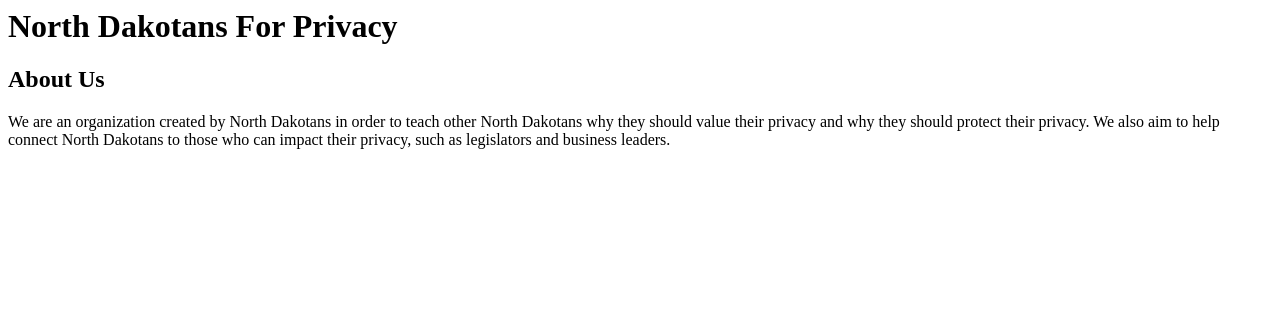
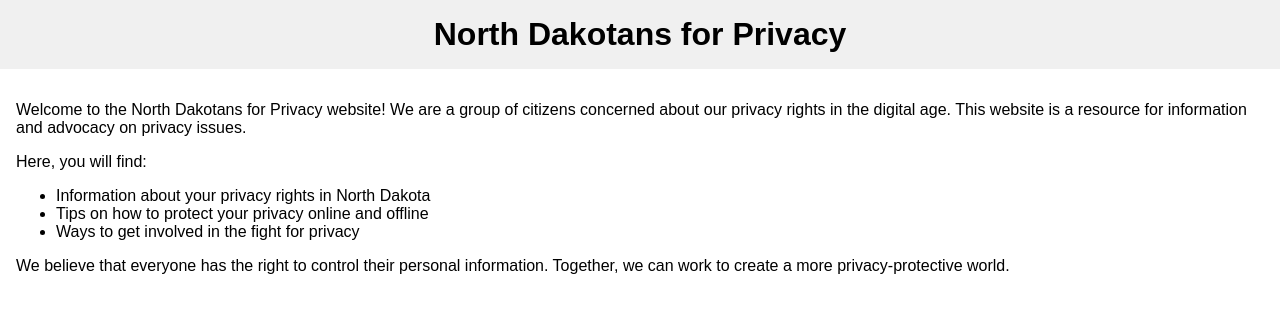
Before and after one commit to DylanSchnabel/ndprivacy, a plain HTML site: page ndprivacy.html in a window 1280 px wide. Drawn offline with Linux system fonts and the light colour scheme.

Commit message:
Update ndprivacy.html

```diff
--- a/ndprivacy.html
+++ b/ndprivacy.html
@@ -1,13 +1,45 @@
-<html>
-<h1>
-North Dakotans For Privacy
-</h1>
+<!DOCTYPE html>
+<html lang="en">
+<head>
+  <meta charset="UTF-8">
+  <meta name="viewport" content="width=device-width, initial-scale=1.0">
+  <title>North Dakotans for Privacy</title>
+  <style>
+    /* Basic styling */
+    body {
+      font-family: sans-serif;
+      margin: 0;
+      padding: 0;
+    }
+
+    header {
+      background-color: #f0f0f0;
+      padding: 1rem;
+      text-align: center;
+    }
+
+    h1 {
+      margin: 0;
+    }
+
+    main {
+      padding: 1rem;
+    }
+  </style>
+</head>
 <body>
-<h2>
-About Us </h2>
-<p>
-We are an organization created by North Dakotans in order to teach other North Dakotans why they should value their privacy and why they should protect their privacy.
-We also aim to help connect North Dakotans to those who can impact their privacy, such as legislators and business leaders.
-</p>
+  <header>
+    <h1>North Dakotans for Privacy</h1>
+  </header>
+  <main>
+    <p>Welcome to the North Dakotans for Privacy website! We are a group of citizens concerned about our privacy rights in the digital age. This website is a resource for information and advocacy on privacy issues.</p>
+    <p>Here, you will find:</p>
+    <ul>
+      <li>Information about your privacy rights in North Dakota</li>
+      <li>Tips on how to protect your privacy online and offline</li>
+      <li>Ways to get involved in the fight for privacy</li>
+    </ul>
+    <p>We believe that everyone has the right to control their personal information. Together, we can work to create a more privacy-protective world.</p>
+  </main>
 </body>
 </html>
```
